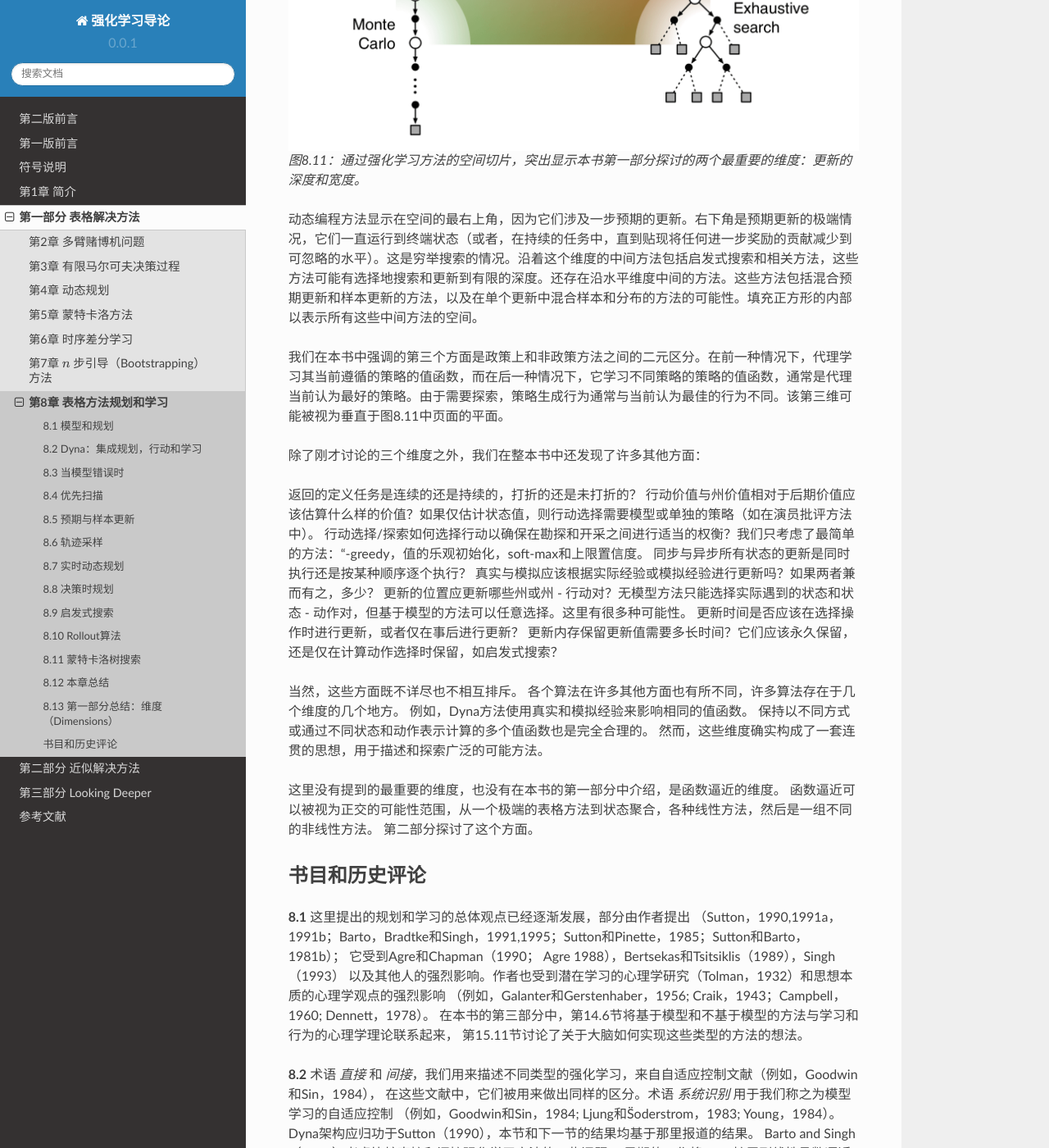
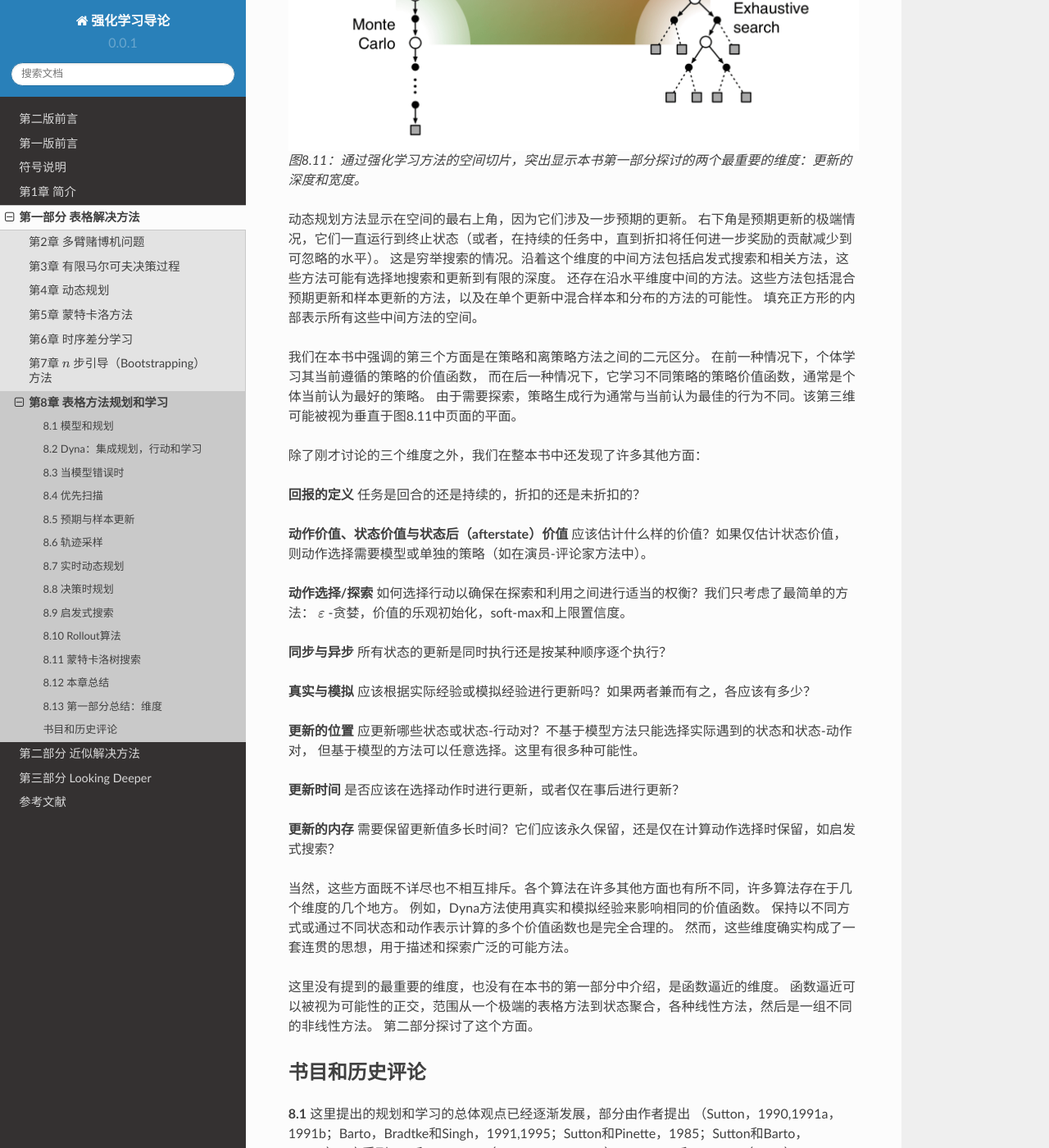
Before and after one commit to qiwihui/reinforcement-learning-an-introduction-chinese, a Sphinx documentation site: the page built from source/partI/chapter8/planning_and_learning_with_tabular_methods.rst, in a window 1280 px wide and 1400 px high, scrolled down 25728 px. Shown: the whole window at 82% size. Built offline with Sphinx 7.4.7 and the Read the Docs theme 2.0.0, drawn with Linux system fonts in a browser that asks for light colours; some of the changed text lies outside the part shown.

Commit message:
dcos: 8.13 第一部分总结：维度

```diff
--- a/source/partI/chapter8/planning_and_learning_with_tabular_methods.rst
+++ b/source/partI/chapter8/planning_and_learning_with_tabular_methods.rst
@@ -911,37 +911,72 @@ MCTS决策时规划取得的巨大成功深刻影响了人工智能，许多研
 其他示例是推出算法和蒙特卡洛树搜索，它们受益于在线，增量，基于样本的价值评估和策略改进。
 
 
-8.13 第一部分总结：维度（Dimensions）
-----------------------------------------
+8.13 第一部分总结：维度
+--------------------------
 
-本章总结了本书的第一部分。在其中，我们试图将强化学习不是作为单个方法的集合，而是作为跨越方法的一组连贯的思想。每个想法都可以被视为方法变化的维度。这组尺寸跨越了大量可能的方法。通过在维度层面探索这个空间，我们希望获得最广泛和最持久的理解。在本节中，我们使用方法空间中维度的概念来概括本书到目前为止开发的强化学习的观点。
+本章总结了本书的第一部分。在其中，我们试图将强化学习不是作为单个方法的集合，而是作为跨越方法的一组连贯的思想。
+每个想法都可以被视为方法变化的维度。这组维度跨越了大量可能的方法。
+通过在维度层面探索这个空间，我们希望获得最广泛和最持久的理解。
+在本节中，我们使用方法空间中维度的概念来概括本书到目前为止开发的强化学习的观点。
 
-到目前为止，我们在本书中探讨的所有方法都有三个共同的主要观点：首先，它们都试图估计价值函数;第二，它们都通过沿实际或可能的状态轨迹备份值来运行;第三，它们都遵循广义策略迭代（GPI）的一般策略，这意味着它们保持近似值函数和近似策略，并且它们不断尝试在另一个的基础上改进每个策略。这三个想法是本书所涉及主题的核心。我们建议价值函数，备份价值更新和GPI是强有力的组织原则，可能与任何智能模型相关，无论是人工还是自然。
+到目前为止，我们在本书中探讨的所有方法都有三个共同的主要观点：首先，它们都试图估计价值函数；
+第二，它们都通过沿实际或可能的状态轨迹备份值来运行；第三，它们都遵循广义策略迭代（GPI）的一般策略，
+这意味着它们保持近似价值函数和近似策略，并且它们不断尝试在另一个的基础上改进每个策略。
+这三个想法是本书所涉及主题的核心。我们建议价值函数，备份价值更新和GPI是强有力的组织原则，
+可能与任何智能模型相关，无论是人工还是自然。
 
-图8.11显示了方法变化的两个最重要的维度。这些维度与用于改进价值功能的更新类型有关。水平维度是它们是样本更新（基于样本轨迹）还是预期更新（基于可能轨迹的分布）。预期的更新需要分布模型，而样本更新只需要样本模型，或者可以根据实际经验完成，根本没有模型（变异的另一个维度）。图8.11的垂直维度对应于更新的深度，即对应的自举程度。在空间的四个角中有三个是估算值的三种主要方法：动态规划，TD和蒙特卡洛。沿着空间的左边缘是样本更新方法，从一步TD更新到完全返回蒙特卡洛更新。在这些之间是包含基于n步更新的方法的谱（在第12章中，我们将其扩展为n步更新的混合，例如由资格跟踪实现的更新）。
+图8.11显示了方法变化的两个最重要的维度。这些维度与用于改进价值函数的更新类型有关。
+水平维度是它们是样本更新（基于样本轨迹）还是预期更新（基于可能轨迹的分布）。
+预期的更新需要分布模型，而样本更新只需要样本模型，或者可以根据实际经验完成，根本没有模型（变动的另一个维度）。
+图8.11的垂直维度对应于更新的深度，即对应的自举（bootstrapping）程度。
+在空间的四个角中有三个是估算价值的三种主要方法：动态规划，TD和蒙特卡洛。
+沿着空间的左边缘是样本更新方法，从一步TD更新到完全回报蒙特卡洛更新。
+在这些之间是包含基于n步更新的方法的谱
+（在第12章中，我们将其扩展为n步更新的混合，例如由资格迹实现的 :math:`\lambda` -更新）。
 
 .. figure:: images/figure-8.11.png
 
     图8.11：通过强化学习方法的空间切片，突出显示本书第一部分探讨的两个最重要的维度：更新的深度和宽度。
 
-动态编程方法显示在空间的最右上角，因为它们涉及一步预期的更新。右下角是预期更新的极端情况，它们一直运行到终端状态（或者，在持续的任务中，直到贴现将任何进一步奖励的贡献减少到可忽略的水平）。这是穷举搜索的情况。沿着这个维度的中间方法包括启发式搜索和相关方法，这些方法可能有选择地搜索和更新到有限的深度。还存在沿水平维度中间的方法。这些方法包括混合预期更新和样本更新的方法，以及在单个更新中混合样本和分布的方法的可能性。填充正方形的内部以表示所有这些中间方法的空间。
+动态规划方法显示在空间的最右上角，因为它们涉及一步预期的更新。
+右下角是预期更新的极端情况，它们一直运行到终止状态（或者，在持续的任务中，直到折扣将任何进一步奖励的贡献减少到可忽略的水平）。
+这是穷举搜索的情况。沿着这个维度的中间方法包括启发式搜索和相关方法，这些方法可能有选择地搜索和更新到有限的深度。
+还存在沿水平维度中间的方法。这些方法包括混合预期更新和样本更新的方法，以及在单个更新中混合样本和分布的方法的可能性。
+填充正方形的内部表示所有这些中间方法的空间。
 
-我们在本书中强调的第三个方面是政策上和非政策方法之间的二元区分。在前一种情况下，代理学习其当前遵循的策略的值函数，而在后一种情况下，它学习不同策略的策略的值函数，通常是代理当前认为最好的策略。由于需要探索，策略生成行为通常与当前认为最佳的行为不同。该第三维可能被视为垂直于图8.11中页面的平面。
+我们在本书中强调的第三个方面是在策略和离策略方法之间的二元区分。
+在前一种情况下，个体学习其当前遵循的策略的价值函数，
+而在后一种情况下，它学习不同策略的策略价值函数，通常是个体当前认为最好的策略。
+由于需要探索，策略生成行为通常与当前认为最佳的行为不同。该第三维可能被视为垂直于图8.11中页面的平面。
 
 除了刚才讨论的三个维度之外，我们在整本书中还发现了许多其他方面：
 
-返回的定义任务是连续的还是持续的，打折的还是未打折的？
-行动价值与州价值相对于后期价值应该估算什么样的价值？如果仅估计状态值，则行动选择需要模型或单独的策略（如在演员批评方法中）。
-行动选择/探索如何选择行动以确保在勘探和开采之间进行适当的权衡？我们只考虑了最简单的方法：“-greedy，值的乐观初始化，soft-max和上限置信度。
-同步与异步所有状态的更新是同时执行还是按某种顺序逐个执行？
-真实与模拟应该根据实际经验或模拟经验进行更新吗？如果两者兼而有之，多少？
-更新的位置应更新哪些州或州 - 行动对？无模型方法只能选择实际遇到的状态和状态 - 动作对，但基于模型的方法可以任意选择。这里有很多种可能性。
-更新时间是否应该在选择操作时进行更新，或者仅在事后进行更新？
-更新内存保留更新值需要多长时间？它们应该永久保留，还是仅在计算动作选择时保留，如启发式搜索？
+**回报的定义** 任务是回合的还是持续的，折扣的还是未折扣的？
 
-当然，这些方面既不详尽也不相互排斥。 各个算法在许多其他方面也有所不同，许多算法存在于几个维度的几个地方。 例如，Dyna方法使用真实和模拟经验来影响相同的值函数。 保持以不同方式或通过不同状态和动作表示计算的多个值函数也是完全合理的。 然而，这些维度确实构成了一套连贯的思想，用于描述和探索广泛的可能方法。
+**动作价值、状态价值与状态后（afterstate）价值** 应该估计什么样的价值？如果仅估计状态价值，则动作选择需要模型或单独的策略（如在演员-评论家方法中）。
 
-这里没有提到的最重要的维度，也没有在本书的第一部分中介绍，是函数逼近的维度。 函数逼近可以被视为正交的可能性范围，从一个极端的表格方法到状态聚合，各种线性方法，然后是一组不同的非线性方法。 第二部分探讨了这个方面。
+**动作选择/探索** 如何选择行动以确保在探索和利用之间进行适当的权衡？我们只考虑了最简单的方法：
+:math:`\varepsilon` -贪婪，价值的乐观初始化，soft-max和上限置信度。
+
+**同步与异步** 所有状态的更新是同时执行还是按某种顺序逐个执行？
+
+**真实与模拟** 应该根据实际经验或模拟经验进行更新吗？如果两者兼而有之，各应该有多少？
+
+**更新的位置** 应更新哪些状态或状态-行动对？不基于模型方法只能选择实际遇到的状态和状态-动作对，
+但基于模型的方法可以任意选择。这里有很多种可能性。
+
+**更新时间** 是否应该在选择动作时进行更新，或者仅在事后进行更新？
+
+**更新的内存** 需要保留更新值多长时间？它们应该永久保留，还是仅在计算动作选择时保留，如启发式搜索？
+
+当然，这些方面既不详尽也不相互排斥。各个算法在许多其他方面也有所不同，许多算法存在于几个维度的几个地方。
+例如，Dyna方法使用真实和模拟经验来影响相同的价值函数。
+保持以不同方式或通过不同状态和动作表示计算的多个价值函数也是完全合理的。
+然而，这些维度确实构成了一套连贯的思想，用于描述和探索广泛的可能方法。
+
+这里没有提到的最重要的维度，也没有在本书的第一部分中介绍，是函数逼近的维度。
+函数逼近可以被视为可能性的正交，范围从一个极端的表格方法到状态聚合，各种线性方法，然后是一组不同的非线性方法。
+第二部分探讨了这个方面。
 
 
 书目和历史评论
```
